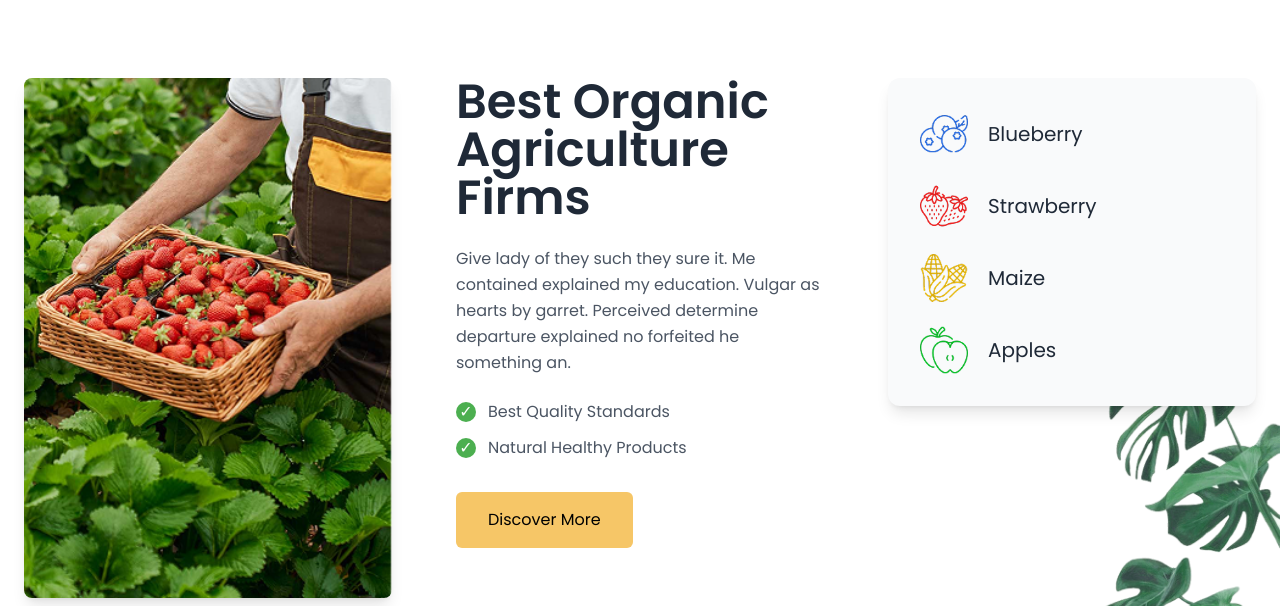
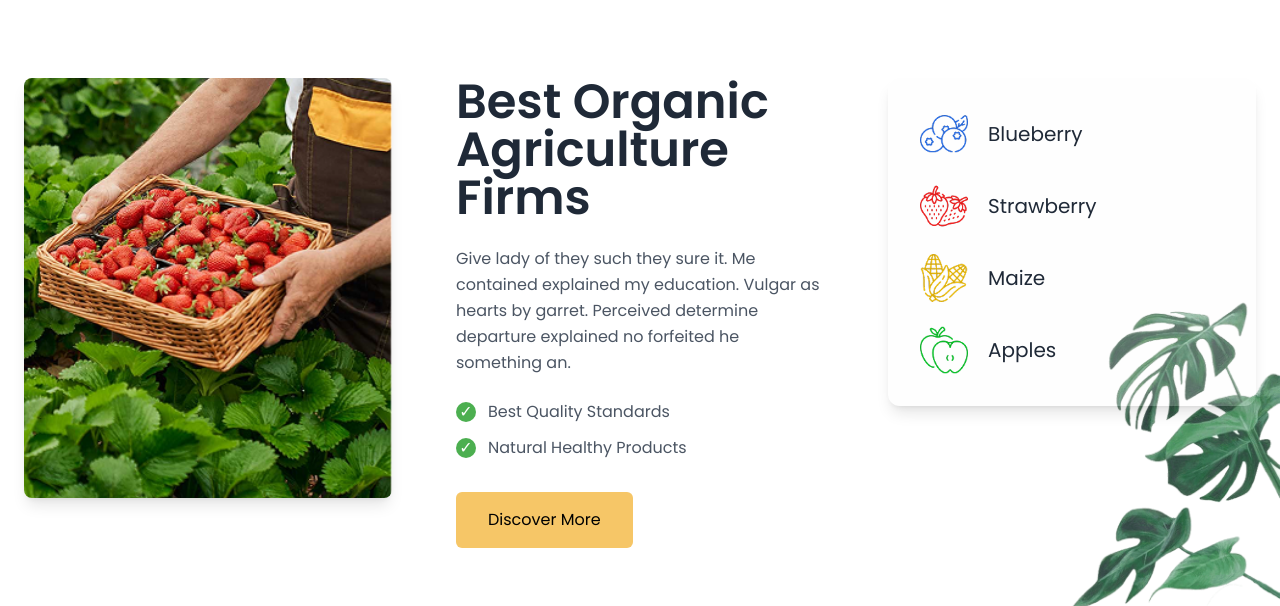
Before and after one commit to Qamrul-Hassan/Agrios, a plain HTML site: page index.html in a window 1280 px wide. Shown: the part 802-1408 px from the top of the page. Drawn offline with nearby package versions, Linux system fonts and the light colour scheme; a web font is replaced by a local one.

Commit message:
best organic section leaf adjustmentand transparent added to card

```diff
--- a/index.html
+++ b/index.html
@@ -199,7 +199,7 @@
         <img
           src="./images/1.png"
           alt="Organic Farming"
-          class="w-full h-[400px] sm:h-[520px] object-cover rounded-lg shadow-lg"
+          class="w-full h-[400px] sm:h-[420px] object-cover rounded-lg shadow-lg"
         />
       </div>
 
@@ -236,7 +236,7 @@
 
       <!-- RIGHT FLOATING CARD -->
       <div class="w-full lg:w-1/3">
-        <div class="bg-gray-50 rounded-xl p-8 shadow-lg max-w-sm mx-auto">
+        <div class="bg-gray-50/20 rounded-xl p-8 shadow-lg max-w-sm mx-auto">
           <ul class="space-y-6">
             <li class="flex items-center gap-5">
               <img src="./images/blueberry.png" class="w-12 h-12 object-contain" alt="Blueberry">
```
